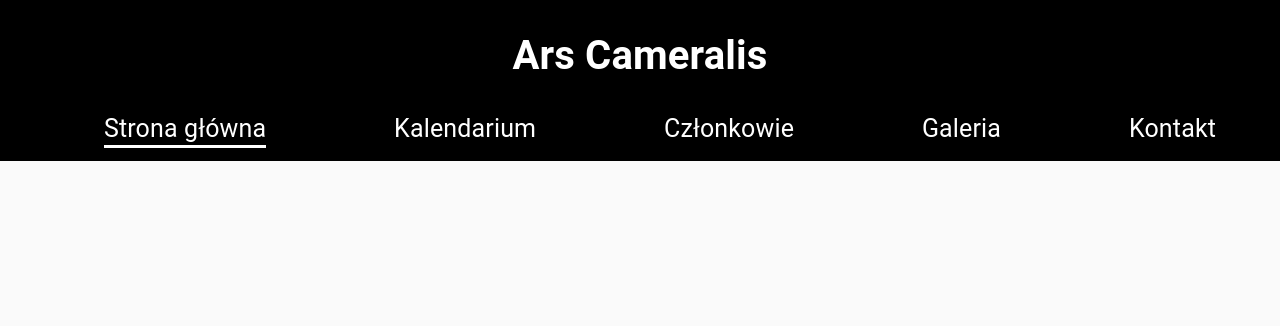
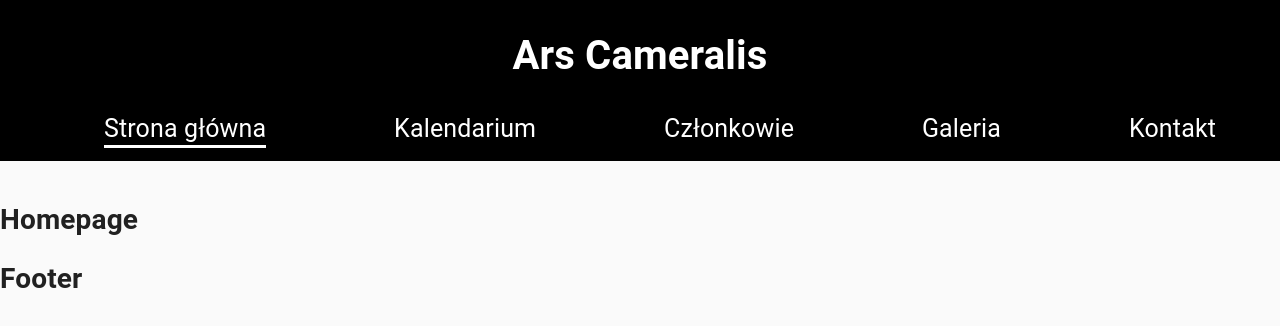
Before and after one commit to piotr-rajtar/ars-cameralis, a React (Create React App) app in the folder client/: page / in a window 1280 px wide. Shown: the top 326 px of the page. Built offline with nearby package versions, Linux system fonts and the light colour scheme.

Commit message:
Add top margin for Main Layout children

```diff
--- a/client/src/components/layout/MainLayout/MainLayout.module.scss
+++ b/client/src/components/layout/MainLayout/MainLayout.module.scss
@@ -1,4 +1,5 @@
 @import '../../../styles/settings.scss';
 
-// .root {
-// }
+.root {
+  margin-top: 200px;
+}
```
